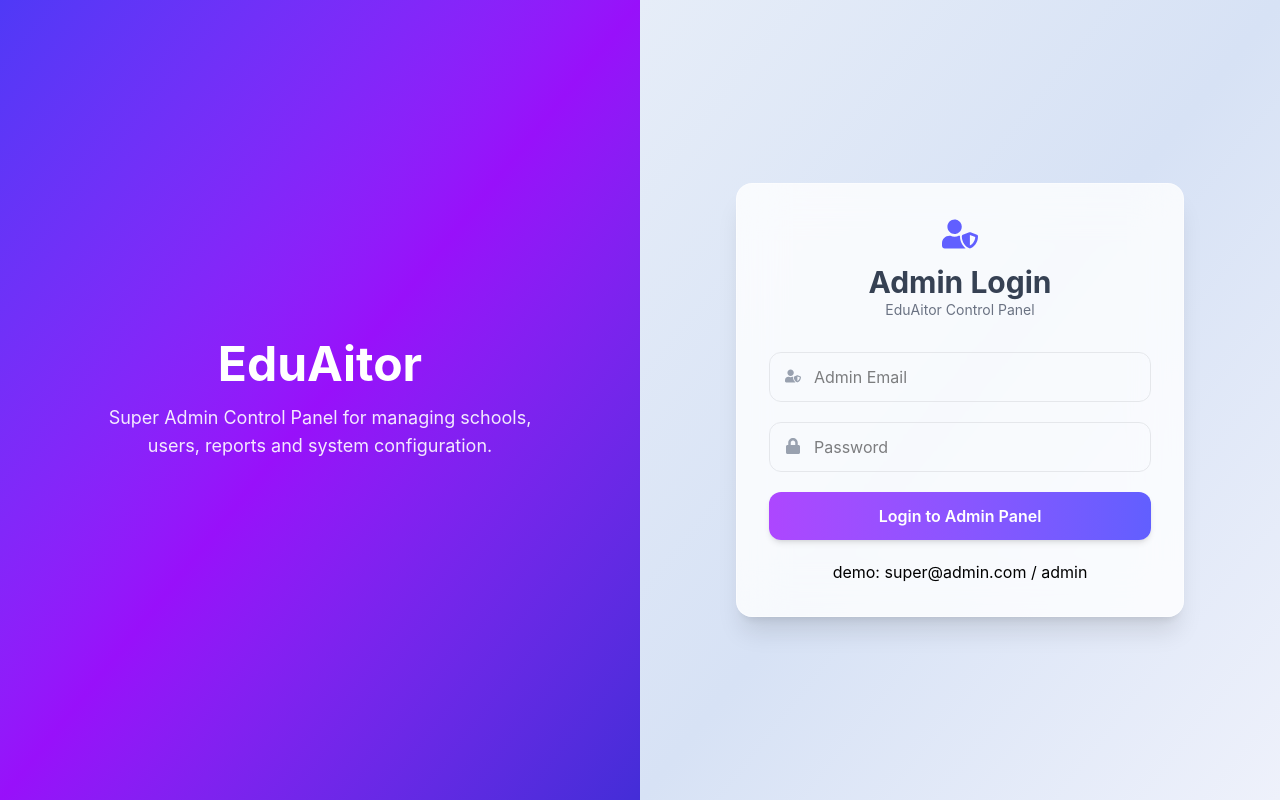
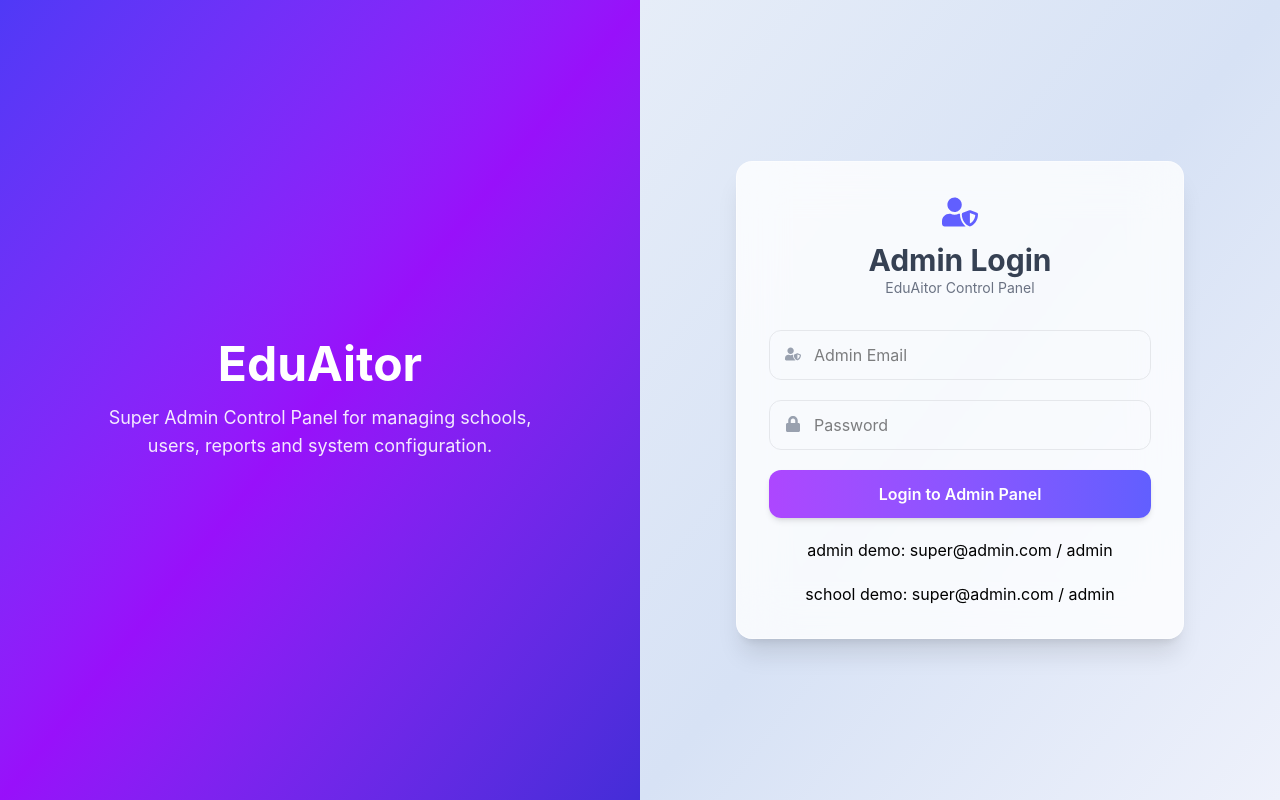
Before and after one commit to nikhilkirodiwal/EduAitor, a React (Vite) app in the folder frontend/: page /admin/login in a window 1280 px wide. Built offline with nearby package versions, Linux system fonts and the light colour scheme; no server answers.

Commit message:
login fix

```diff
--- a/frontend/src/components/Login.jsx
+++ b/frontend/src/components/Login.jsx
@@ -114,7 +114,8 @@ export default function Login() {
             >
               Login to Admin Panel
             </button>
-            <p className="text-center">demo: super@admin.com / admin</p>
+            <p className="text-center">admin demo: super@admin.com / admin</p>
+            <p className="text-center">school demo: super@admin.com / admin</p>
           </form>
         </div>
       </div>
```
